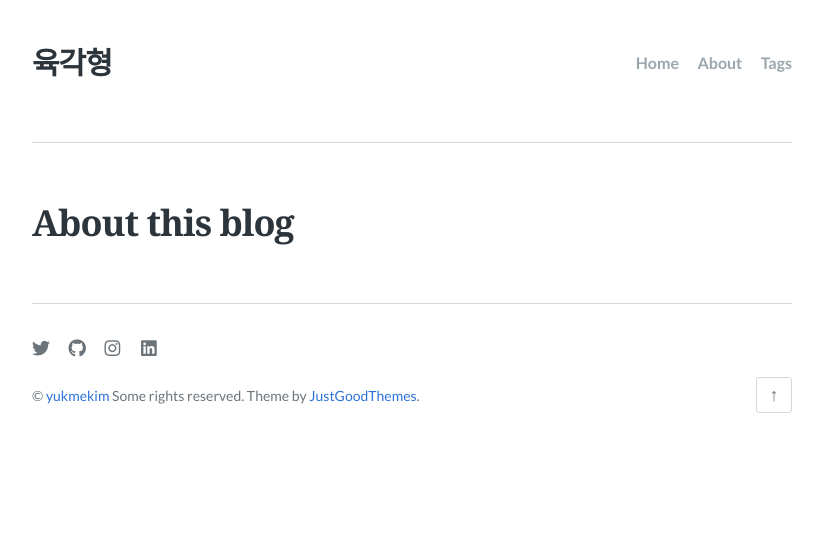
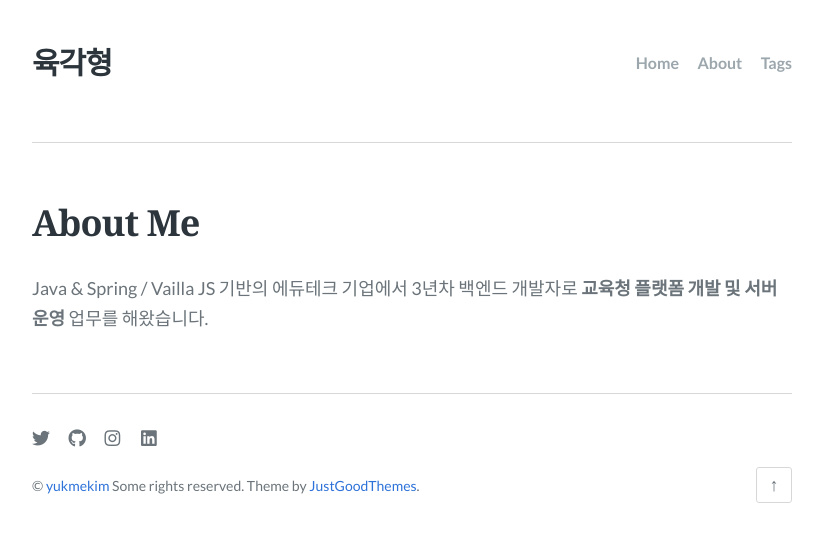
Before and after one commit to yukmekim/yukmekim.github.io, a Jekyll site: the page built from about.md, in a window 1280 px wide. Shown: the top 542 px of the page, without its empty margins (228-1051 px from the left). Built offline with Jekyll 4.4.1, drawn with Linux system fonts in a browser that asks for light colours; some web fonts are replaced.

Commit message:
[UPDATE] about

```diff
--- a/about.md
+++ b/about.md
@@ -1,9 +1,11 @@
 ---
 layout: page
-title: About this blog
+title: About Me
 description: An optional about page for Scriptor Jekyll theme
 #feature_image: images/custom/author-profile.jpg
 ---
+
+Java & Spring / Vailla JS 기반의 에듀테크 기업에서 3년차 백엔드 개발자로 **교육청 플랫폼 개발 및 서버 운영** 업무를 해왔습니다.
 
 <!-- **Janghun Yuk** is a Senior Art Director from [Vilnius](https://en.wikipedia.org/wiki/Vilnius), Lithuania. After graduating from The College of Visual Arts with a degree in Communication Design, he worked for three small graphic design shops where he honed his design style and sensibility.
 
```
